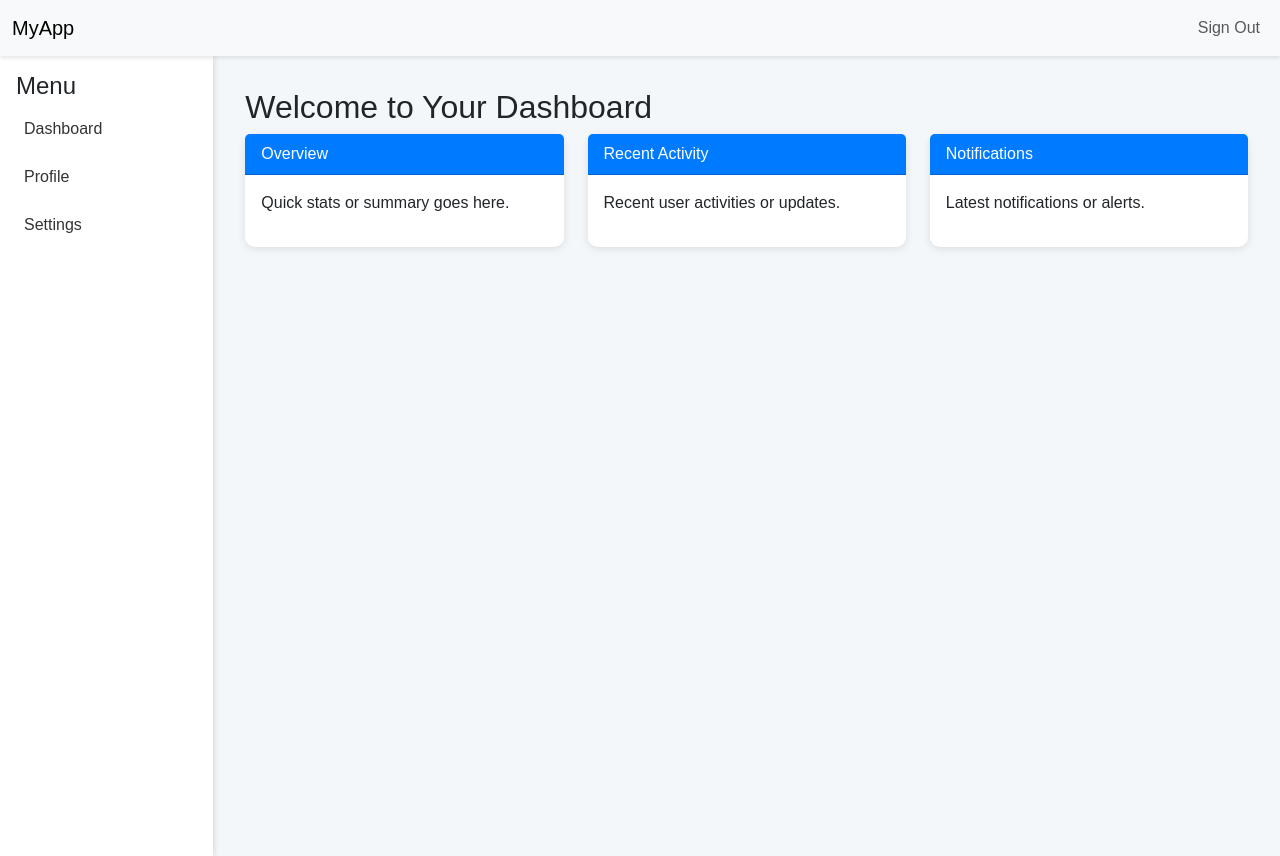
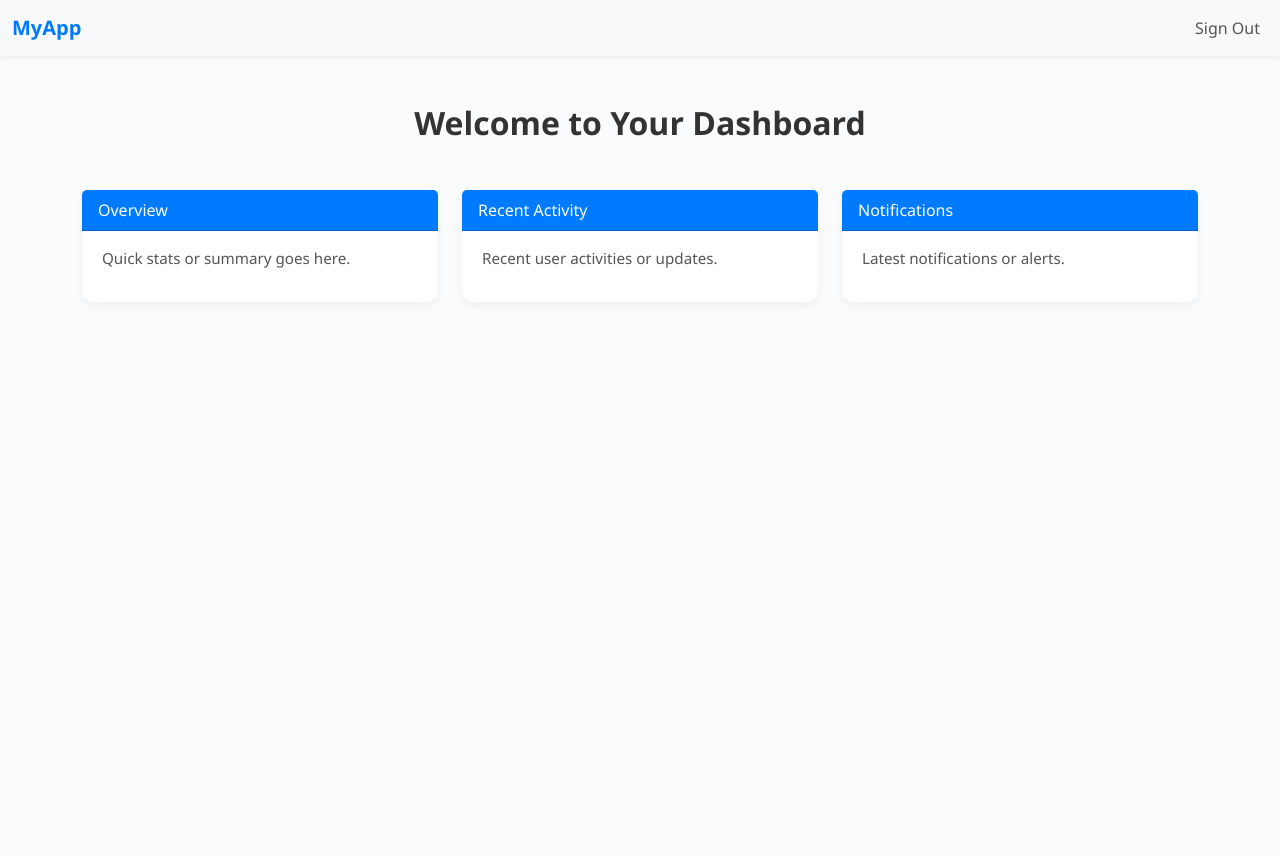
Before and after one commit to sasuniii0/EMS-springboot, a plain HTML site: page Auth/FN-Auth/dashboard.html in a window 1280 px wide. After the commit the page ends 800 px from the top, so only its background shows below. Drawn offline with nearby package versions, Linux system fonts and the light colour scheme; some packages are replaced by stand-ins of ours; a script that the page names is missing.

```diff
--- a/Auth/FN-Auth/dashboard.html
+++ b/Auth/FN-Auth/dashboard.html
@@ -10,54 +10,80 @@
     <!-- Custom CSS -->
     <style>
         body {
-            font-family: 'Arial', sans-serif;
-            background-color: #f4f7fa;
+            font-family: 'Segoe UI', Tahoma, Geneva, Verdana, sans-serif;
+            background-color: #f9fbfd;
+            margin: 0;
         }
+
         .navbar {
-            box-shadow: 0 2px 4px rgba(0, 0, 0, 0.1);
+            box-shadow: 0 2px 4px rgba(0, 0, 0, 0.05);
+            background-color: #ffffff;
         }
-        .sidebar {
-            height: 100vh;
-            background: #fff;
-            padding: 1rem;
-            box-shadow: 2px 0 5px rgba(0, 0, 0, 0.1);
+
+        .navbar-brand {
+            font-weight: 600;
+            color: #007bff;
         }
-        .sidebar a {
+
+        .nav-link {
+            font-weight: 500;
+            color: #555;
+        }
+
+        .nav-link:hover {
+            color: #007bff;
+        }
+
+        h2 {
+            font-weight: 600;
             color: #333;
-            text-decoration: none;
-            display: block;
-            padding: 0.5rem;
-            margin: 0.5rem 0;
-            border-radius: 5px;
         }
-        .sidebar a:hover {
-            background-color: #007bff;
-            color: #fff;
-        }
-        .content {
-            padding: 2rem;
-        }
+
         .card {
             border: none;
-            border-radius: 10px;
-            box-shadow: 0 2px 8px rgba(0, 0, 0, 0.1);
+            border-radius: 12px;
+            background-color: #ffffff;
+            box-shadow: 0 4px 10px rgba(0, 0, 0, 0.05);
+            transition: transform 0.2s;
         }
+
+        .card:hover {
+            transform: translateY(-4px);
+        }
+
         .card-header {
             background-color: #007bff;
             color: #fff;
-            border-radius: 10px 10px 0 0;
+            font-weight: 500;
+            font-size: 1rem;
+            border-radius: 12px 12px 0 0;
+        }
+
+        .card-body {
+            color: #555;
+            font-size: 0.95rem;
+            padding: 1rem 1.25rem;
+        }
+
+        @media (max-width: 768px) {
+            .card {
+                margin-bottom: 1rem;
+            }
         }
     </style>
+
 </head>
 <body>
 <nav class="navbar navbar-expand-lg navbar-light bg-light">
     <div class="container-fluid">
         <a class="navbar-brand" href="#">MyApp</a>
-        <button class="navbar-toggler" type="button" data-bs-toggle="collapse" data-bs-target="#navbarNav" aria-controls="navbarNav" aria-expanded="false" aria-label="Toggle navigation">
+        <button class="navbar-toggler" type="button" data-bs-toggle="collapse"
+                data-bs-target="#navbarNav" aria-controls="navbarNav" aria-expanded="false"
+                aria-label="Toggle navigation">
             <span class="navbar-toggler-icon"></span>
         </button>
-        <div class="collapse navbar-collapse" id="navbarNav">
-            <ul class="navbar-nav ms-auto">
+        <div class="collapse navbar-collapse justify-content-end" id="navbarNav">
+            <ul class="navbar-nav">
                 <li class="nav-item">
                     <a class="nav-link" href="index.html">Sign Out</a>
                 </li>
@@ -66,17 +92,9 @@
     </div>
 </nav>
 
-<div class="container-fluid">
-    <div class="row">
-        <div class="col-md-2 sidebar">
-            <h4>Menu</h4>
-            <a href="#">Dashboard</a>
-            <a href="#">Profile</a>
-            <a href="#">Settings</a>
-        </div>
-        <div class="col-md-10 content">
-            <h2>Welcome to Your Dashboard</h2>
-            <div class="row">
+<div class="container py-5">
+    <h2 class="text-center mb-5">Welcome to Your Dashboard</h2>
+    <div class="row justify-content-center g-4">
         <div class="col-md-4">
             <div class="card">
                 <div class="card-header">Overview</div>
@@ -103,11 +121,10 @@
         </div>
     </div>
 </div>
-    </div>
-</div>
 
 <!-- Bootstrap JS and Popper.js -->
 <script src="https://cdn.jsdelivr.net/npm/bootstrap@5.3.0/dist/js/bootstrap.bundle.min.js"></script>
 <script src="js/main.js"></script>
 </body>
+
 </html>
```
Also changed, not shown: 1 other file. Lines whose indentation alone changed are shown as unchanged.
